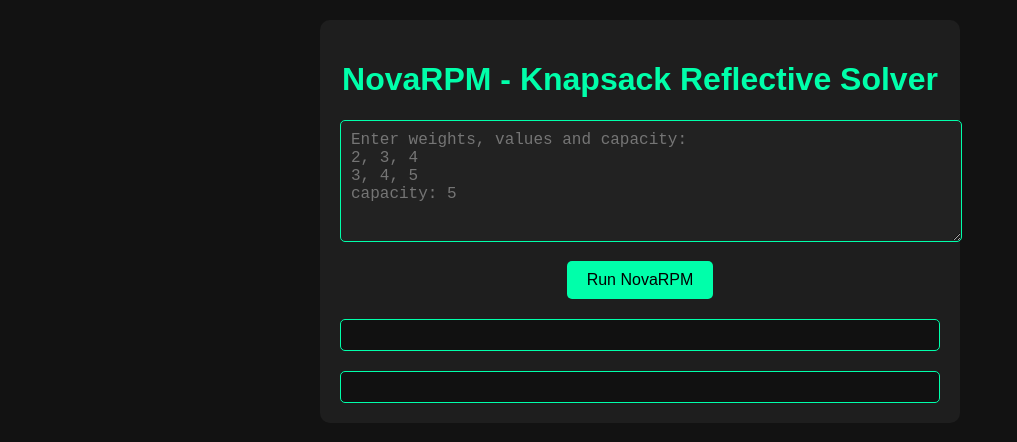
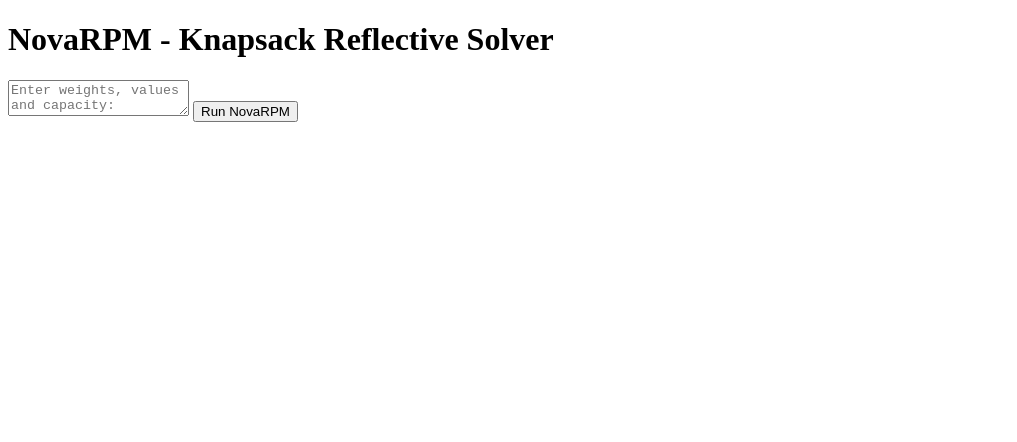
Before and after one commit to esmail11912/novaRPM, a website built with Vite: page index.html in a window 1280 px wide. Shown: the whole page, without its empty margins (0-1017 px from the left). Built offline with nearby package versions, Linux system fonts and the light colour scheme.

Commit message:
Update style.css

```diff
--- a/style.css
+++ b/style.css
@@ -1,53 +1 @@
-body {
-  background: #121212;
-  color: #ffffff;
-  font-family: Arial, sans-serif;
-  padding: 20px;
-  margin: 0;
-}
-
-.container {
-  max-width: 600px;
-  margin: auto;
-  background: #1e1e1e;
-  padding: 20px;
-  border-radius: 10px;
-}
-
-h1 {
-  text-align: center;
-  color: #00ffaa;
-}
-
-textarea {
-  width: 100%;
-  height: 100px;
-  background: #222;
-  color: #fff;
-  border: 1px solid #00ffaa;
-  border-radius: 5px;
-  padding: 10px;
-  font-size: 16px;
-}
-
-button {
-  display: block;
-  margin: 15px auto;
-  background: #00ffaa;
-  color: #000;
-  padding: 10px 20px;
-  font-size: 16px;
-  border: none;
-  border-radius: 5px;
-  cursor: pointer;
-}
-
-.output-box, .analysis-box {
-  margin-top: 20px;
-  background: #111;
-  padding: 15px;
-  border: 1px solid #00ffaa;
-  border-radius: 5px;
-  font-family: monospace;
-  color: #00ffaa;
-}
+clear style.css
```
